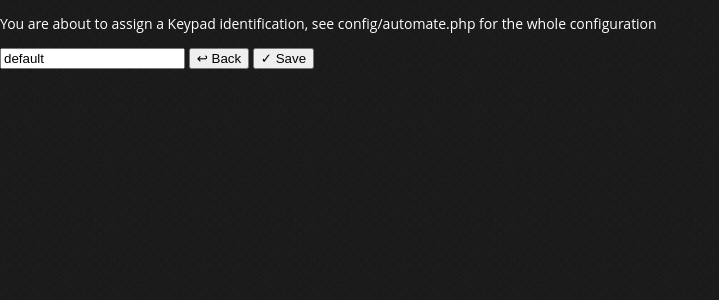
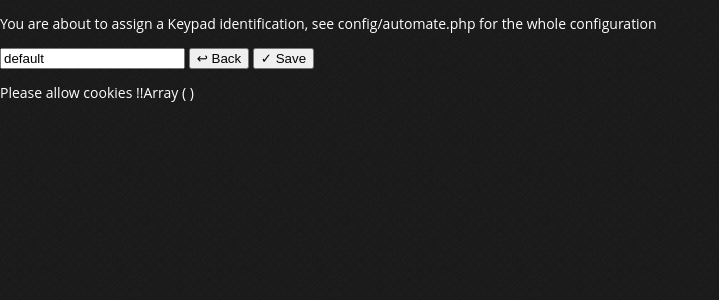
Before and after one commit to jeanmarc77/hAlarm, a PHP site: page /keypad/kypident.php in a window 1280 px wide. Shown: the top 300 px of the page, without its empty margins (0-719 px from the left). Run offline with PHP 8.4, Linux system fonts and the light colour scheme.

Commit message:
updt
updt

```diff
--- a/halarm/keypad/kypident.php
+++ b/halarm/keypad/kypident.php
@@ -39,6 +39,10 @@ echo "
 if (!empty($_GET['ident'])) {
 echo "<br>Saved $ident";
 }
+if ($ident == 'default') {
+echo '<br>Please allow cookies !!';
+print_r($_COOKIE);
+}
 echo'
 </body>
 </html>';
--- a/halarm/programs/programkpalive.php
+++ b/halarm/programs/programkpalive.php
@@ -38,7 +38,7 @@ if (file_exists('../scripts/alarm.pid')) {
 		$data = json_encode($kbmemarray);
 		file_put_contents($KYPMEM, $data);
 	}
-} elseif (file_exists($KYPMEM) && !empty($AUTOMSECRET) && !empty($EMAIL)) { // Allow sleeping Keypads when not running
+} elseif (!file_exists('../scripts/alarm.pid' && file_exists($KYPMEM) && !empty($AUTOMSECRET) && !empty($EMAIL))) { // Allow sleeping Keypads when not running
 	$nowutc = strtotime(date('Ymd H:i:s'));
 	$cntkyp = count($KYP);
 	$data        = file_get_contents($KYPMEM);
```
